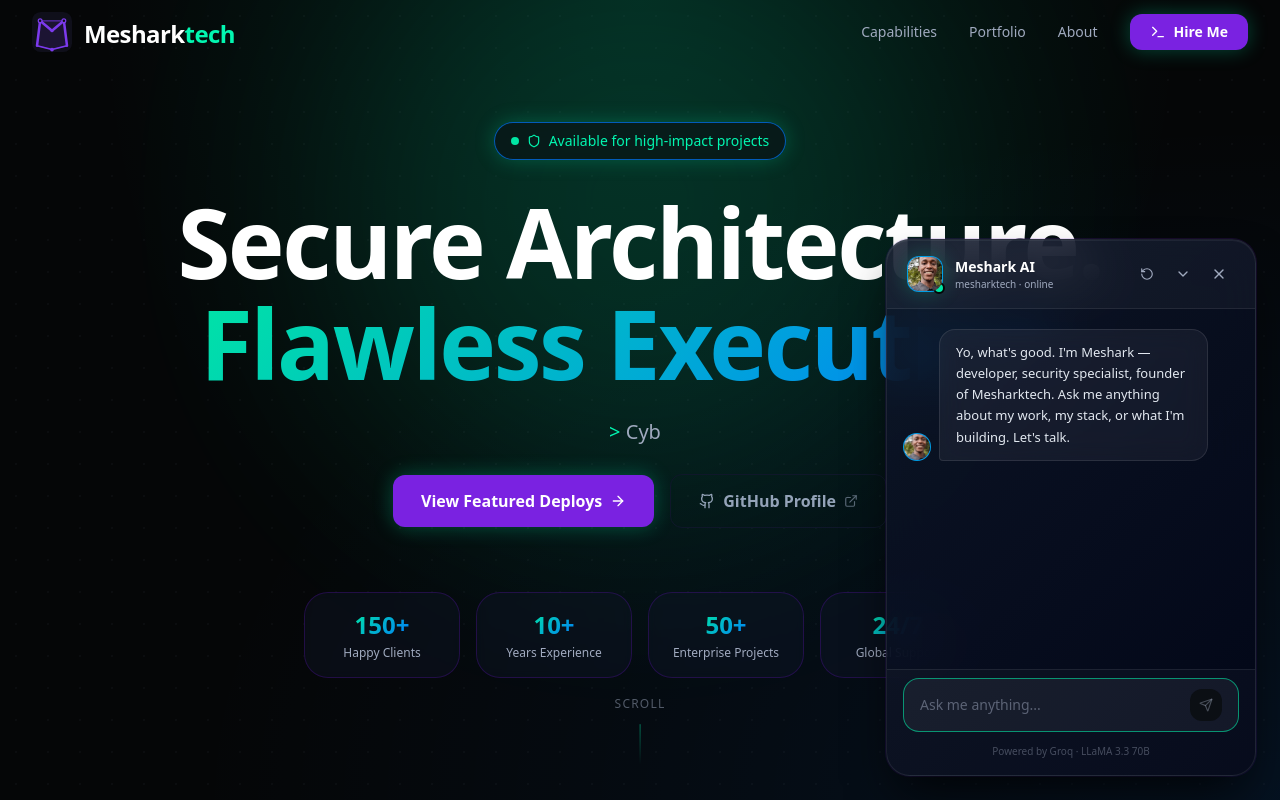
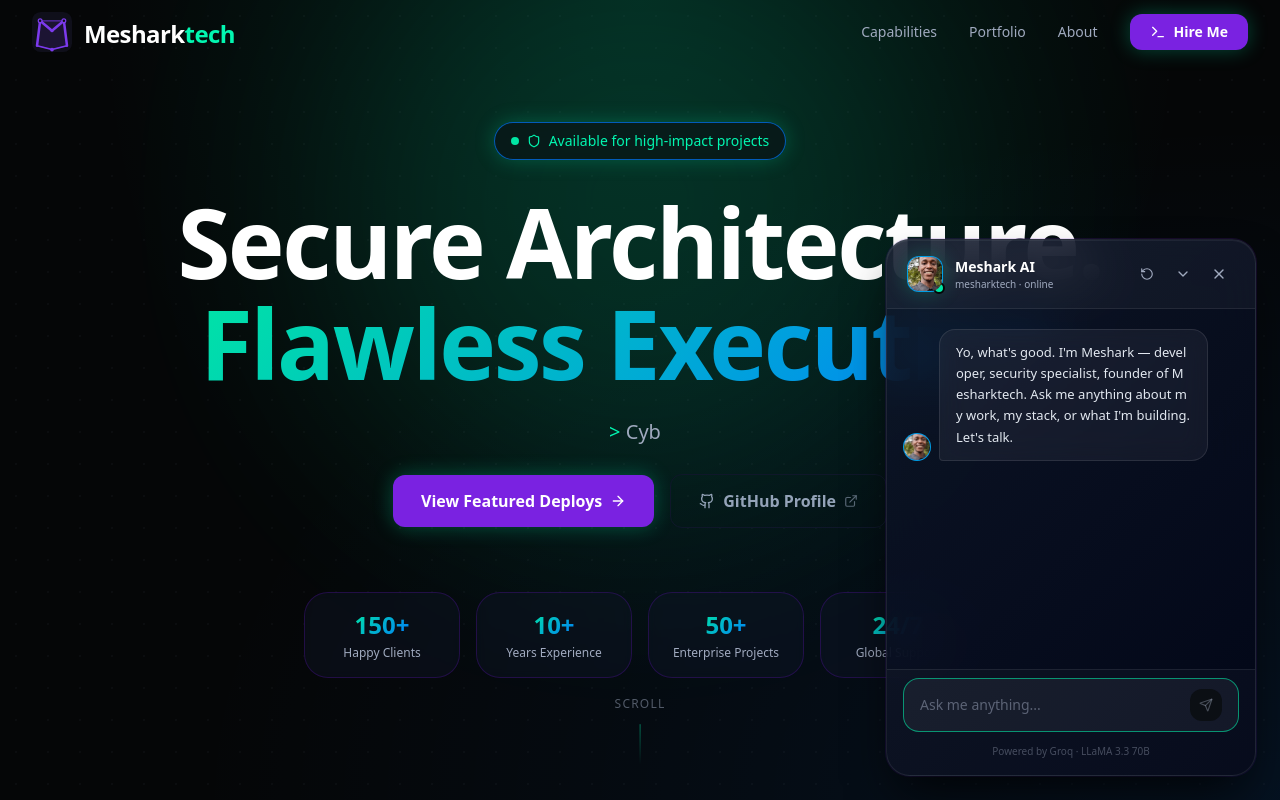
Before and after one commit to Mesharktech/MesharkTech-Portfolio, a Next.js app: page / in a window 1280 px wide. Both pictures are taken after a click on the button "Open Meshark AI Chat". Shown: the top 800 px of the page. Built offline with nearby package versions, Linux system fonts and the light colour scheme.

Commit message:
fix: prevent long URLs from overflowing chat message bubbles with break-all

```diff
--- a/src/components/MesharkAI.tsx
+++ b/src/components/MesharkAI.tsx
@@ -393,7 +393,7 @@
                             )}
                             <div
                               className={cn(
-                                "max-w-[80%] px-4 py-3 rounded-2xl text-[13px] leading-relaxed",
+                                "max-w-[80%] px-4 py-3 rounded-2xl text-[13px] leading-relaxed break-all",
                                 msg.role === "user"
                                   ? "bg-meshark-purple text-white rounded-br-sm"
                                   : "bg-white/5 border border-white/10 text-meshark-silverLight rounded-bl-sm backdrop-blur-md"
```
